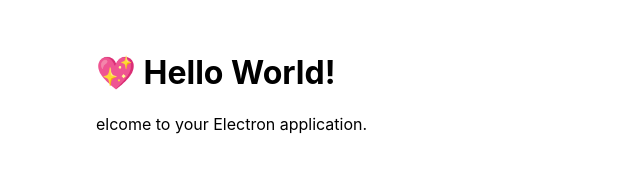
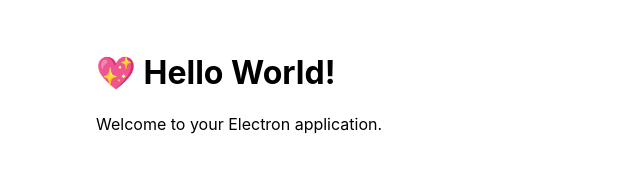
Before and after one commit to sanjayshahi243/Github_actions_sample, an Electron app: page src/index.html in a window 800 px wide. Shown: the full height of the page, 0-640 px from the left. Drawn offline with Linux system fonts and the light colour scheme.

Commit message:
fix: message fixed on dashboard

```diff
--- a/src/index.html
+++ b/src/index.html
@@ -7,6 +7,6 @@
   </head>
   <body>
     <h1>💖 Hello World!</h1>
-    <p>elcome to your Electron application.</p>
+    <p>Welcome to your Electron application.</p>
   </body>
 </html>
```
